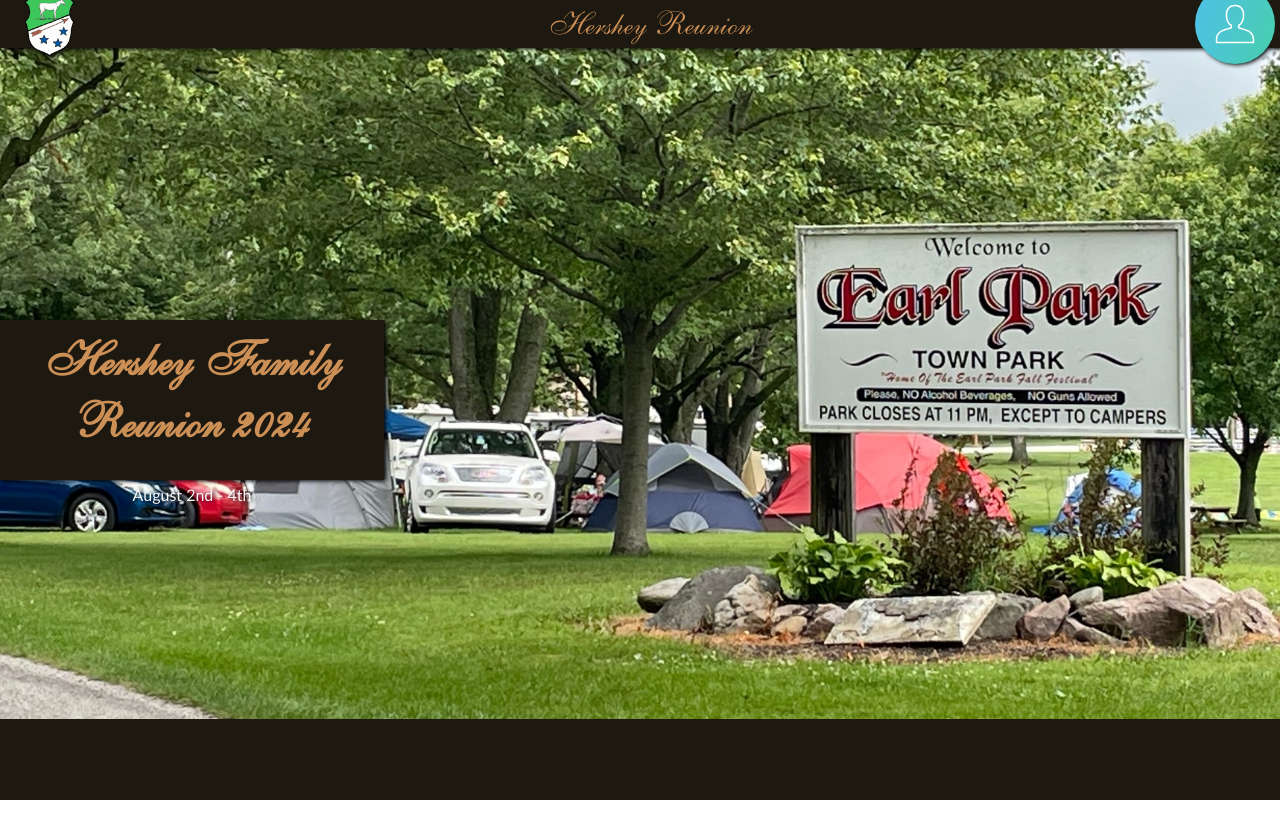
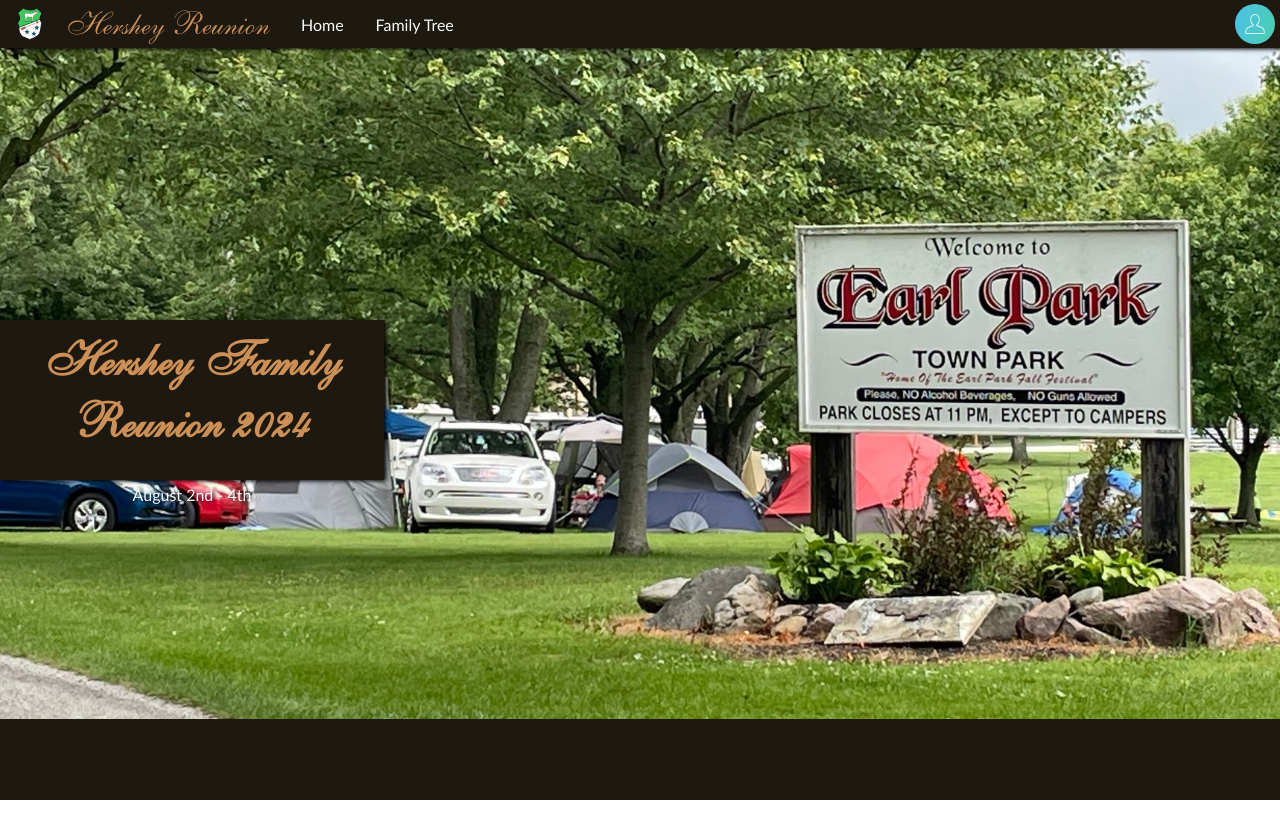
Before and after one commit to kasualkid12/fr-website, a React (Create React App) app in the folder client/: page / in a window 1280 px wide. Shown: the top 838 px of the page. Built offline with nearby package versions, Linux system fonts and the light colour scheme.

Commit message:
added navbar support for larger screen sizes

```diff
--- a/client/src/styles/NavBar.scss
+++ b/client/src/styles/NavBar.scss
@@ -24,7 +24,8 @@
   position: relative;
 }
 
-.FamilySeal, .ProfileImage {
+.FamilySeal,
+.ProfileImage {
   border-radius: 50%;
   width: 2.5rem;
   height: 2.5rem;
@@ -34,7 +35,8 @@
   transform: translateY(0%);
 }
 
-.Crest, .Pfp {
+.Crest,
+.Pfp {
   max-width: 100%;
   max-height: 100%;
 }
@@ -82,13 +84,12 @@
   position: absolute;
   top: 3rem;
   right: 0;
-  // background-color: $darkmain;
   width: 100%;
   z-index: 100;
   overflow: hidden;
   max-height: 0;
   opacity: 0;
-  transition: all .75s ease-in-out;
+  transition: all 0.75s ease-in-out;
 }
 
 .Navbar .DropdownMenu.open {
@@ -110,27 +111,61 @@
 }
 
 .DropdownMenu::after {
-  content: "";
+  content: '';
   position: absolute;
   bottom: 0;
   left: 0;
   right: 0;
   height: 100%; // Height of the gradient effect
-  background: linear-gradient(to bottom, rgba(29, 25, 16, 0.8) 0%, rgba(29, 25, 16, 0.3) 100%); // Updated gradient
+  background: linear-gradient(
+    to bottom,
+    rgba(29, 25, 16, 0.8) 0%,
+    rgba(29, 25, 16, 0.3) 100%
+  ); // Updated gradient
   pointer-events: none; // Ensure clicks pass through the gradient
   z-index: 1;
 }
 
 @media (min-width: 768px) {
-  .Hamburger, .DropdownMenu {
+  .Hamburger {
     display: none;
   }
-  .Title {
-    display: block;
-    margin: auto;
+
+  .Title,
+  .FamilySeal {
+    margin-left: 0; // Align these to the far left
   }
-  .FamilySeal, .ProfileImage {
-    width: 5rem;
-    height: 5rem;
+
+  // Uncomment for extra room in navbar
+  // .CenterContent {
+  //   flex: none;
+  // }
+
+  .DropdownMenu {
+    display: flex;
+    flex-direction: row;
+    position: static; // No longer absolute
+    align-items: center;
+    justify-content: flex-start; // Align menu items from the start
+    width: auto;
+    flex: 1; // Take up available space
+    overflow: visible;
+    max-height: none;
+    opacity: 1;
+    padding-left: 15px; // Give some space after the title
+  }
+
+  .DropdownMenu a {
+    padding: 0 1rem; // adjust padding for horizontal layout
+  }
+
+  .DropdownMenu::after {
+    display: none; // remove gradient effect for desktop
   }
 }
+
+@media (min-width: 1080px) {
+  .CenterContent {
+    flex: none;
+  }
+}
```
